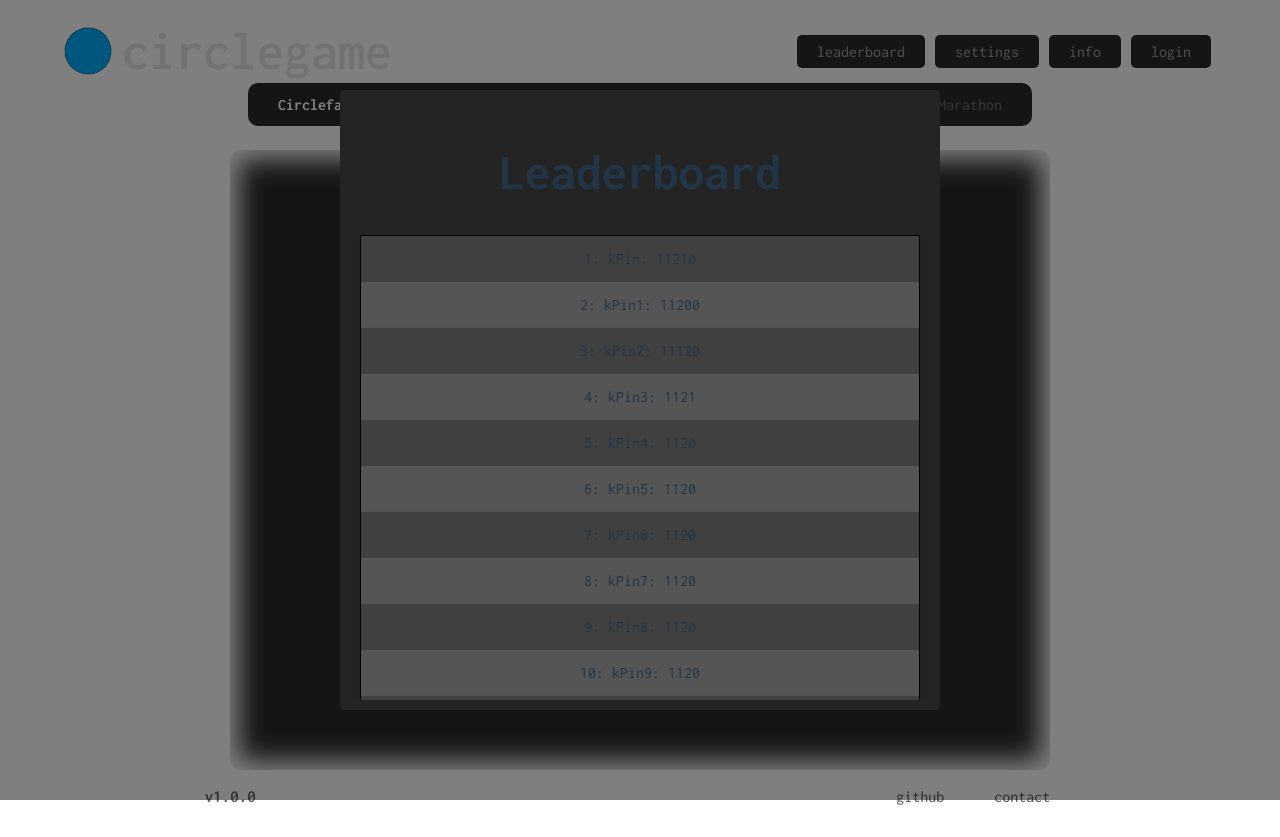
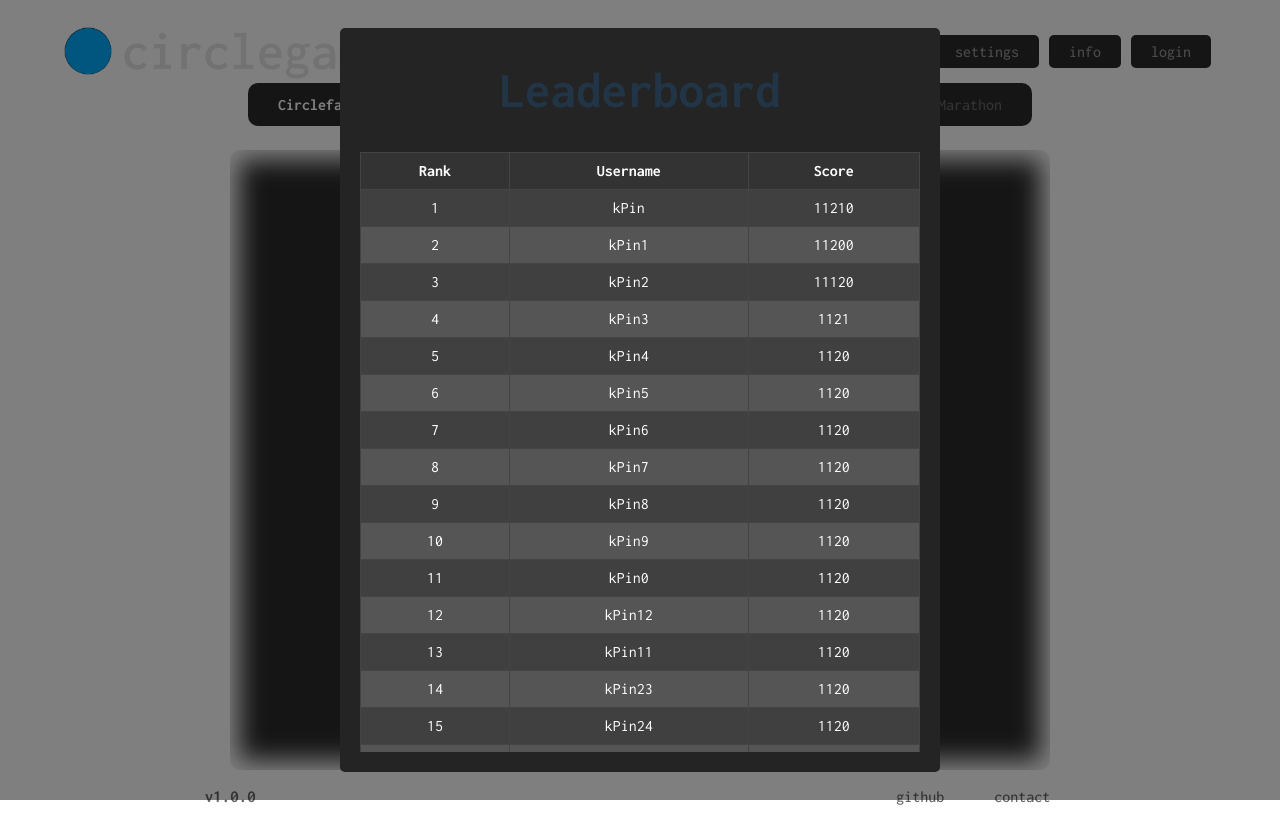
Before and after one commit to circlegame/circlegame-neo, a React (Vite) app in the folder frontend/: page / in a window 1280 px wide. Both pictures are taken after a click on the button "leaderboard". Built offline with nearby package versions, Linux system fonts and the light colour scheme.

Commit message:
impr(frontend): use table and table rows for leaderboard

```diff
--- a/frontend/src/components/Component.css
+++ b/frontend/src/components/Component.css
@@ -186,6 +186,7 @@
 .misc-popup {
   background: #242424;
   padding: 10px;
+  padding-top:0px;
   border-radius: 5px;
   width: 50%;
   max-width: 600px;
--- a/frontend/src/components/popups/Leaderboard.jsx
+++ b/frontend/src/components/popups/Leaderboard.jsx
@@ -3,45 +3,58 @@ import React, { useEffect, useState } from 'react';
 import styled from 'styled-components';
 
 // Styled components
+
+// Container for the leaderboard
 const LeaderboardContainer = styled.div`
     background: #242424;
-    justify-content: center;
     padding: 10px;
+    padding-top: 0px;
     border-radius: 5px;
     position: relative;
     width: 100%;
-    max-height: 600px;
     margin: 0 auto;
     text-align: center;
+    overflow-y: hidden;
+
+`;
+
+// Wrapper for container to have its own scrollbar
+const TableWrapper = styled.div`
+    max-height: 600px;
     overflow-y: auto;
 `;
 
-const LeaderboardGrid = styled.div`
-    display: grid;
-    grid-template-columns: 1fr;
-    margin-top: 10px;
-    border: 1px solid black;
+// Table styles
+const Table = styled.table`
+    width: 100%;
+    border-collapse: collapse;
 `;
 
-const LeaderboardEntryDark = styled.div`
-    background-color: #404040;
+// Table header styles
+const TableHeader = styled.th`
+    background-color: #333;
+    color: white;
     padding: 10px;
-    box-shadow: 0 4px 8px rgba(0, 0, 0, 0.1);
-    display: flex;
-    flex-direction: column;
-    align-items: center;
-`;
-const LeaderboardEntryLight = styled.div`
-    background-color: #555555;
-    padding: 10px;
-    box-shadow: 0 4px 8px rgba(0, 0, 0, 0.1);
-    display: flex;
-    flex-direction: column;
-    align-items: center;
+    border: 1px solid #444;
+    position: sticky; /* Fix the header to the top */
+    top: 0; /* Position it at the top of the scrolling area */
+    z-index: 1; /* Ensure the header stays above other content */
 `;
 
-const EntryText = styled.span`
-    margin: 5px 0;
+// Table cell styles
+const TableCell = styled.td`
+    padding: 10px;
+    border: 1px solid #444;
+    color: white;
+`;
+
+// Table row styles for alternating colors
+const TableRowDark = styled.tr`
+    background-color: #404040;
+`;
+
+const TableRowLight = styled.tr`
+    background-color: #555555;
 `;
 
 function Leaderboard() {
@@ -112,20 +125,34 @@ function Leaderboard() {
         <>
             <LeaderboardContainer>
                 <h1>Leaderboard</h1>
-                <LeaderboardGrid>
-                    {leaderboard.map((entry, index) => (
-                        index % 2 === 0 ? (
-                            <LeaderboardEntryDark key={index}>
-                                <EntryText>{index+1}: {entry.username}: {entry.score}</EntryText>
-                            </LeaderboardEntryDark>
-                        ) : (
-                            <LeaderboardEntryLight key={index}>
-                                <EntryText>{index+1}: {entry.username}: {entry.score}</EntryText>
-                            </LeaderboardEntryLight>
-                        )
-
-                    ))}
-                </LeaderboardGrid>
+                <TableWrapper>
+                    <Table>
+                        <thead>
+                            <tr>
+                                <TableHeader>Rank</TableHeader>
+                                <TableHeader>Username</TableHeader>
+                                <TableHeader>Score</TableHeader>
+                            </tr>
+                        </thead>
+                        <tbody>
+                            {leaderboard.map((entry, index) => (
+                                index % 2 === 0 ? (
+                                    <TableRowDark key={index}>
+                                        <TableCell>{index + 1}</TableCell>
+                                        <TableCell>{entry.username}</TableCell>
+                                        <TableCell>{entry.score}</TableCell>
+                                    </TableRowDark>
+                                ) : (
+                                    <TableRowLight key={index}>
+                                        <TableCell>{index + 1}</TableCell>
+                                        <TableCell>{entry.username}</TableCell>
+                                        <TableCell>{entry.score}</TableCell>
+                                    </TableRowLight>
+                                )
+                            ))}
+                        </tbody>
+                    </Table>
+                </TableWrapper>
             </LeaderboardContainer>
         </>
     );
```
